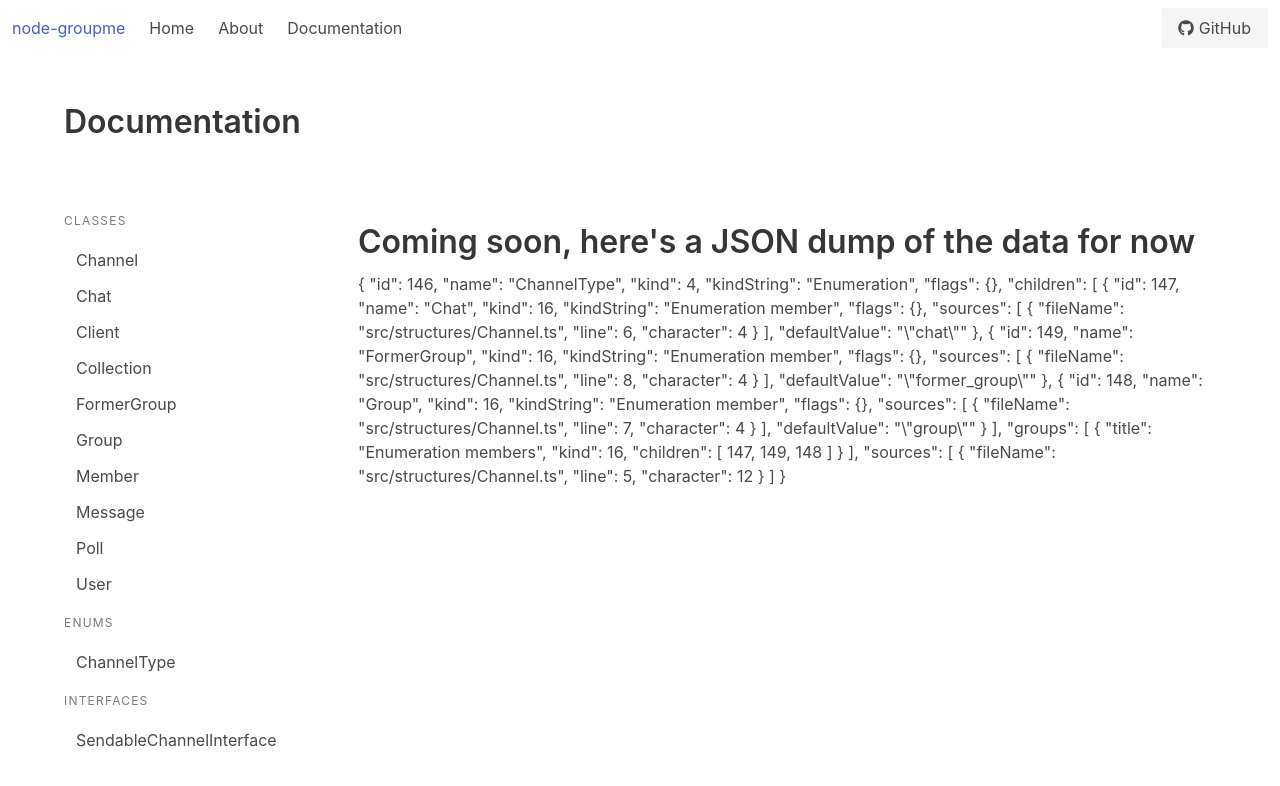
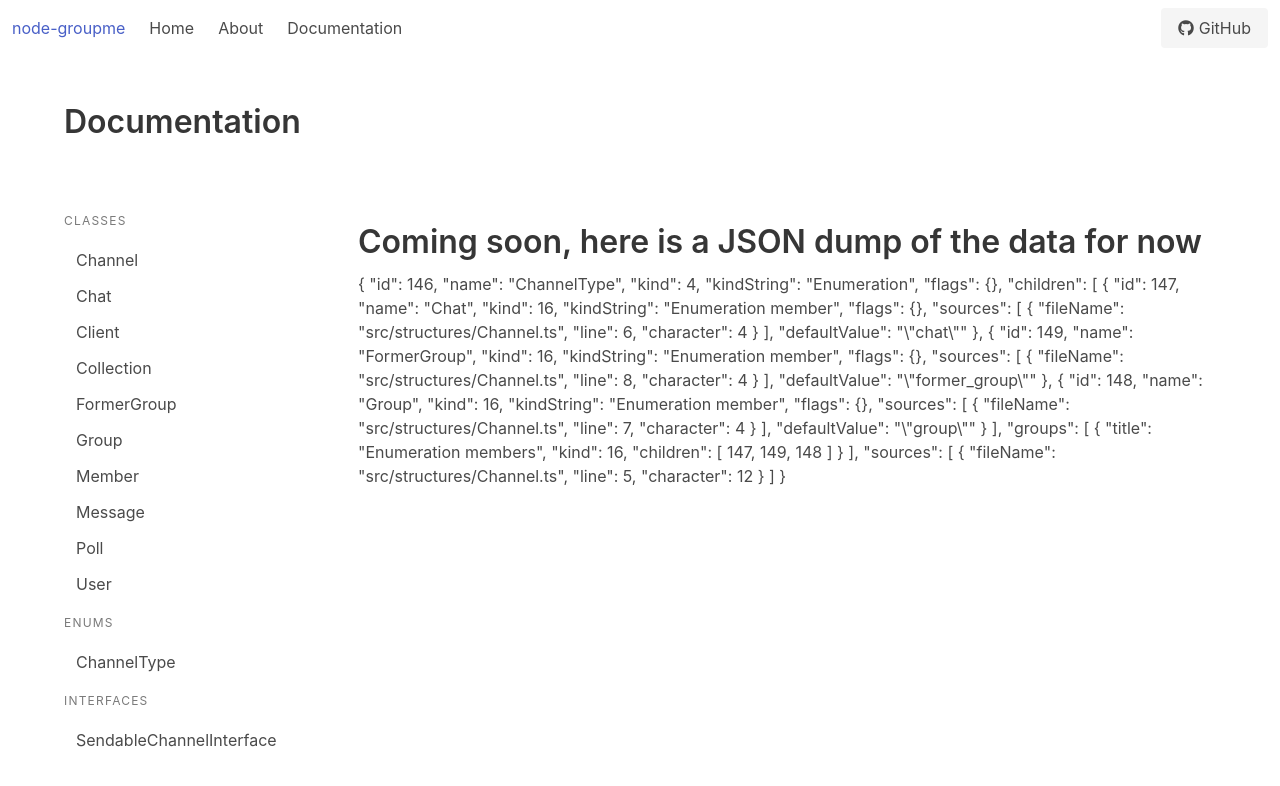
Before and after one commit to groupme-js/newdocs, a Next.js app: page /docs/ChannelType in a window 1280 px wide. Shown: the top 786 px of the page. Built offline with nearby package versions, Linux system fonts and the light colour scheme.

Commit message:
fix build errors

```diff
--- a/pages/docs/[id].js
+++ b/pages/docs/[id].js
@@ -37,7 +37,7 @@ export default function Docs({ childData }) {
                     </div>
                     <div className="tile is-parent">
                         <div className="tile is-child">
-                            <p class="title py-3">Coming soon, here's a JSON dump of the data for now</p>
+                            <p className="title py-3">Coming soon, here is a JSON dump of the data for now</p>
                             {JSON.stringify(childData, null, 2)}
                         </div>
                     </div>
```
